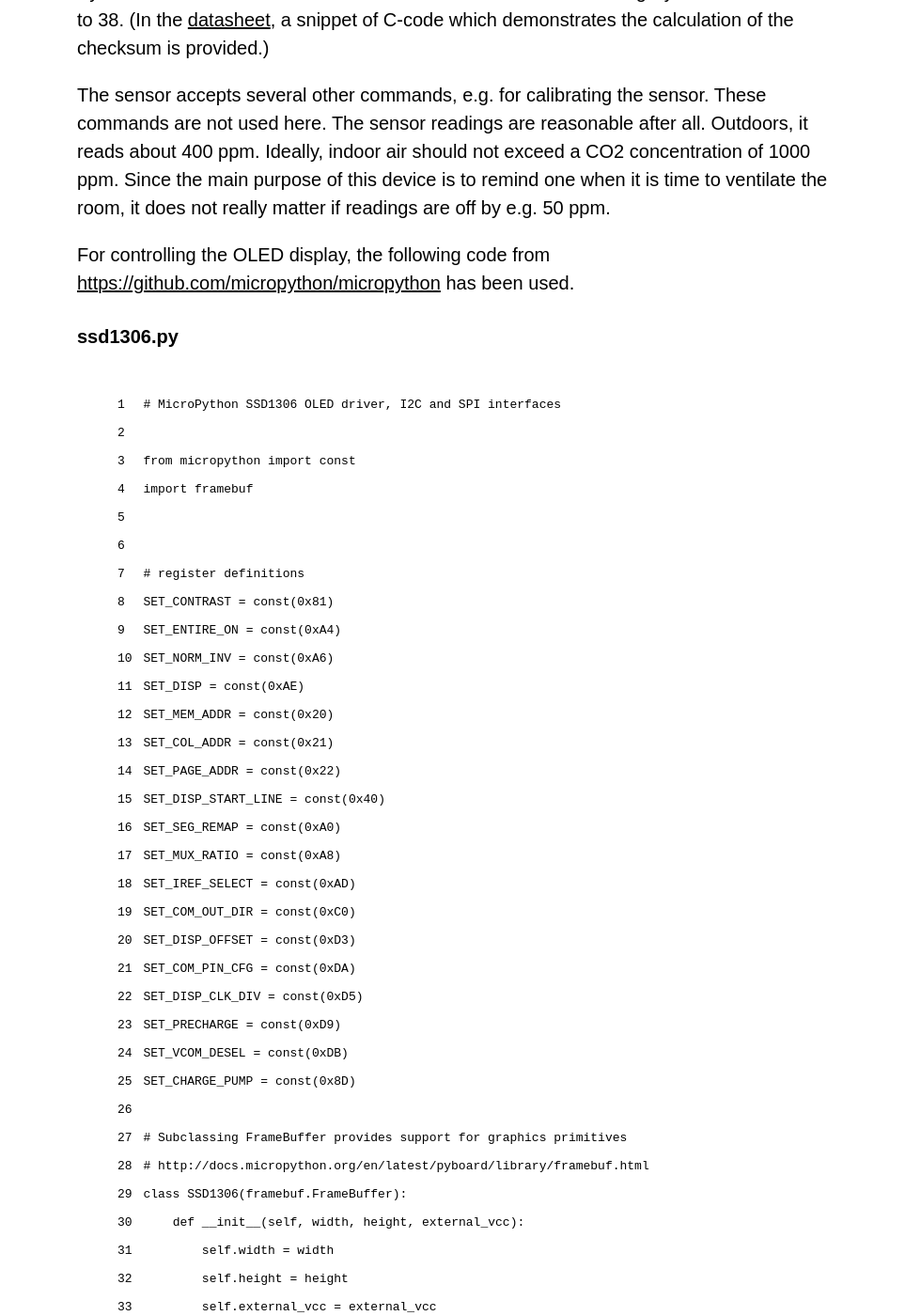
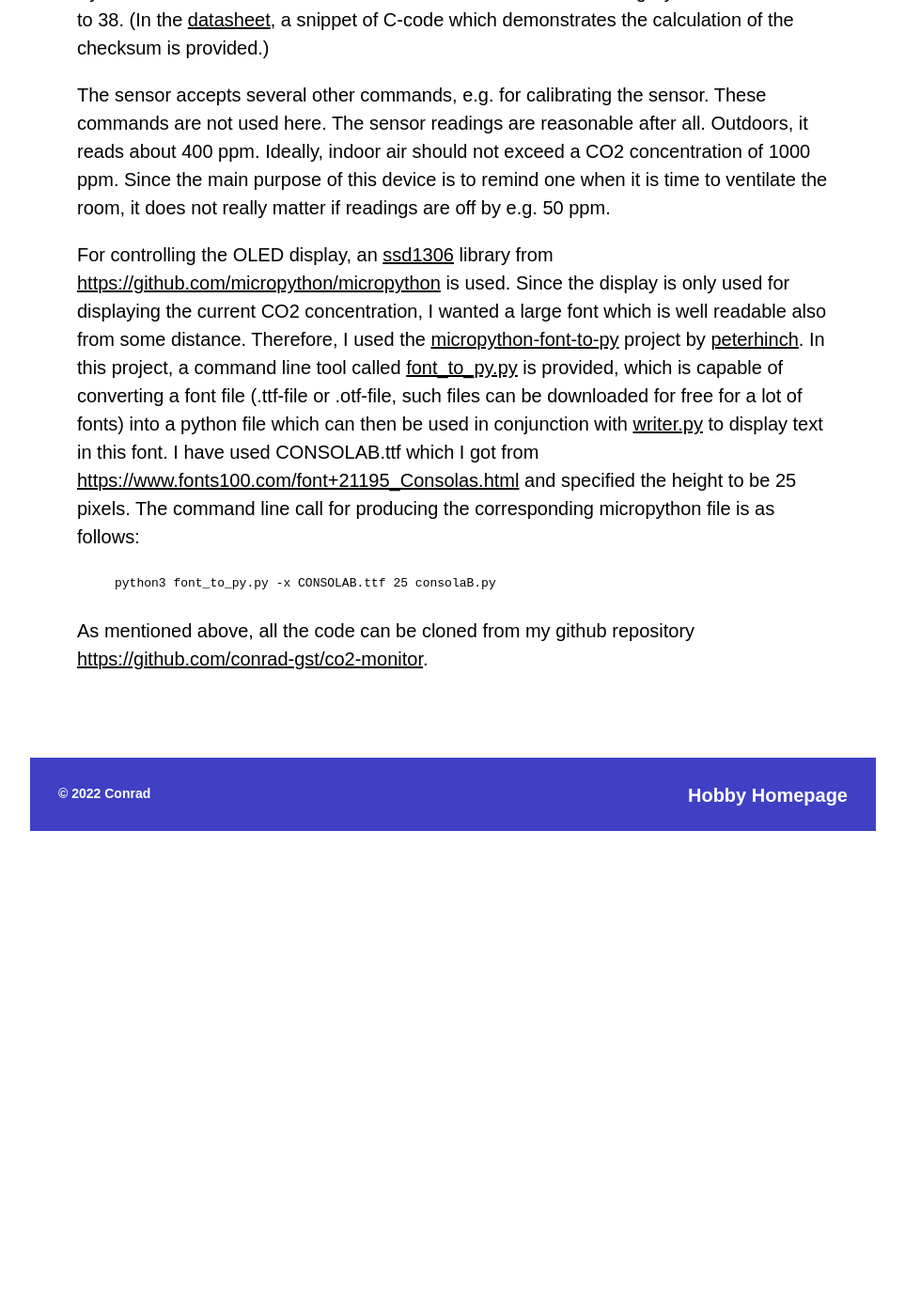
Before and after one commit to conrad-gst/conrad-gst.github.io, a Jekyll site: the page built from articles/microcontrollerProjects/co2Monitor.md, in a window 1280 px wide and 1400 px high, scrolled down 7183 px. Shown: the whole window at 94% size, without its empty margins (158-1121 px from the left). Built offline with Jekyll 4.4.1, drawn with Linux system fonts in a browser that asks for light colours; after the commit the page ends 8075 px from its top, so only the background shows below that; some of the changed text lies outside the part shown.

Commit message:
updated content

```diff
--- a/articles/microcontrollerProjects/co2Monitor.md
+++ b/articles/microcontrollerProjects/co2Monitor.md
@@ -148,178 +148,7 @@ In the constructor of this class, an UART object is created. Furthermore, the by
 
 The sensor accepts several other commands, e.g. for calibrating the sensor. These commands are not used here. The sensor readings are reasonable after all. Outdoors, it reads about 400 ppm. Ideally, indoor air should not exceed a CO2 concentration of 1000 ppm. Since the main purpose of this device is to remind one when it is time to ventilate the room, it does not really matter if readings are off by e.g. 50 ppm.
 
-For controlling the OLED display, the following code from [https://github.com/micropython/micropython](https://github.com/micropython/micropython) has been used.
-
-#### ssd1306.py
-<font size="3">
-{% highlight python linenos %}
-# MicroPython SSD1306 OLED driver, I2C and SPI interfaces
-
-from micropython import const
-import framebuf
-
-
-# register definitions
-SET_CONTRAST = const(0x81)
-SET_ENTIRE_ON = const(0xA4)
-SET_NORM_INV = const(0xA6)
-SET_DISP = const(0xAE)
-SET_MEM_ADDR = const(0x20)
-SET_COL_ADDR = const(0x21)
-SET_PAGE_ADDR = const(0x22)
-SET_DISP_START_LINE = const(0x40)
-SET_SEG_REMAP = const(0xA0)
-SET_MUX_RATIO = const(0xA8)
-SET_IREF_SELECT = const(0xAD)
-SET_COM_OUT_DIR = const(0xC0)
-SET_DISP_OFFSET = const(0xD3)
-SET_COM_PIN_CFG = const(0xDA)
-SET_DISP_CLK_DIV = const(0xD5)
-SET_PRECHARGE = const(0xD9)
-SET_VCOM_DESEL = const(0xDB)
-SET_CHARGE_PUMP = const(0x8D)
-
-# Subclassing FrameBuffer provides support for graphics primitives
-# http://docs.micropython.org/en/latest/pyboard/library/framebuf.html
-class SSD1306(framebuf.FrameBuffer):
-    def __init__(self, width, height, external_vcc):
-        self.width = width
-        self.height = height
-        self.external_vcc = external_vcc
-        self.pages = self.height // 8
-        self.buffer = bytearray(self.pages * self.width)
-        super().__init__(self.buffer, self.width, self.height, framebuf.MONO_VLSB)
-        self.init_display()
-
-    def init_display(self):
-        for cmd in (
-            SET_DISP,  # display off
-            # address setting
-            SET_MEM_ADDR,
-            0x00,  # horizontal
-            # resolution and layout
-            SET_DISP_START_LINE,  # start at line 0
-            SET_SEG_REMAP | 0x01,  # column addr 127 mapped to SEG0
-            SET_MUX_RATIO,
-            self.height - 1,
-            SET_COM_OUT_DIR | 0x08,  # scan from COM[N] to COM0
-            SET_DISP_OFFSET,
-            0x00,
-            SET_COM_PIN_CFG,
-            0x02 if self.width > 2 * self.height else 0x12,
-            # timing and driving scheme
-            SET_DISP_CLK_DIV,
-            0x80,
-            SET_PRECHARGE,
-            0x22 if self.external_vcc else 0xF1,
-            SET_VCOM_DESEL,
-            0x30,  # 0.83*Vcc
-            # display
-            SET_CONTRAST,
-            0xFF,  # maximum
-            SET_ENTIRE_ON,  # output follows RAM contents
-            SET_NORM_INV,  # not inverted
-            SET_IREF_SELECT,
-            0x30,  # enable internal IREF during display on
-            # charge pump
-            SET_CHARGE_PUMP,
-            0x10 if self.external_vcc else 0x14,
-            SET_DISP | 0x01,  # display on
-        ):  # on
-            self.write_cmd(cmd)
-        self.fill(0)
-        self.show()
-
-    def poweroff(self):
-        self.write_cmd(SET_DISP)
-
-    def poweron(self):
-        self.write_cmd(SET_DISP | 0x01)
-
-    def contrast(self, contrast):
-        self.write_cmd(SET_CONTRAST)
-        self.write_cmd(contrast)
-
-    def invert(self, invert):
-        self.write_cmd(SET_NORM_INV | (invert & 1))
-
-    def rotate(self, rotate):
-        self.write_cmd(SET_COM_OUT_DIR | ((rotate & 1) << 3))
-        self.write_cmd(SET_SEG_REMAP | (rotate & 1))
-
-    def show(self):
-        x0 = 0
-        x1 = self.width - 1
-        if self.width != 128:
-            # narrow displays use centred columns
-            col_offset = (128 - self.width) // 2
-            x0 += col_offset
-            x1 += col_offset
-        self.write_cmd(SET_COL_ADDR)
-        self.write_cmd(x0)
-        self.write_cmd(x1)
-        self.write_cmd(SET_PAGE_ADDR)
-        self.write_cmd(0)
-        self.write_cmd(self.pages - 1)
-        self.write_data(self.buffer)
-
-
-class SSD1306_I2C(SSD1306):
-    def __init__(self, width, height, i2c, addr=0x3C, external_vcc=False):
-        self.i2c = i2c
-        self.addr = addr
-        self.temp = bytearray(2)
-        self.write_list = [b"\x40", None]  # Co=0, D/C#=1
-        super().__init__(width, height, external_vcc)
-
-    def write_cmd(self, cmd):
-        self.temp[0] = 0x80  # Co=1, D/C#=0
-        self.temp[1] = cmd
-        self.i2c.writeto(self.addr, self.temp)
-
-    def write_data(self, buf):
-        self.write_list[1] = buf
-        self.i2c.writevto(self.addr, self.write_list)
-
-
-class SSD1306_SPI(SSD1306):
-    def __init__(self, width, height, spi, dc, res, cs, external_vcc=False):
-        self.rate = 10 * 1024 * 1024
-        dc.init(dc.OUT, value=0)
-        res.init(res.OUT, value=0)
-        cs.init(cs.OUT, value=1)
-        self.spi = spi
-        self.dc = dc
-        self.res = res
-        self.cs = cs
-        import time
-
-        self.res(1)
-        time.sleep_ms(1)
-        self.res(0)
-        time.sleep_ms(10)
-        self.res(1)
-        super().__init__(width, height, external_vcc)
-
-    def write_cmd(self, cmd):
-        self.spi.init(baudrate=self.rate, polarity=0, phase=0)
-        self.cs(1)
-        self.dc(0)
-        self.cs(0)
-        self.spi.write(bytearray([cmd]))
-        self.cs(1)
-
-    def write_data(self, buf):
-        self.spi.init(baudrate=self.rate, polarity=0, phase=0)
-        self.cs(1)
-        self.dc(1)
-        self.cs(0)
-        self.spi.write(buf)
-        self.cs(1)
-{% endhighlight %}
-</font>
-
- Since the display is only used for displaying the current CO2 concentration, I wanted a large font which is well readable also from some distance. Therefore, I used the [micropython-font-to-py](https://github.com/peterhinch/micropython-font-to-py) project by [peterhinch](https://github.com/peterhinch). In this project, a command line tool called [font_to_py.py](https://github.com/peterhinch/micropython-font-to-py/blob/master/font_to_py.py) is provided, which is capable of converting a font file (.ttf-file or .otf-file, such files can be downloaded for free for a lot of fonts) into a python file which can then be used in conjunction with [writer.py](https://github.com/peterhinch/micropython-font-to-py/blob/master/writer/old_versions/writer_fw_compatible.py) to display text in this font. I have used CONSOLAB.ttf which I got from [https://www.fonts100.com/font+21195_Consolas.html](https://www.fonts100.com/font+21195_Consolas.html) and specified the height to be 25 pixels. The command line call for producing the corresponding micropython file is as follows:
+For controlling the OLED display, an [ssd1306](https://github.com/conrad-gst/co2-monitor/blob/main/micropython%20code/ssd1306.py) library from [https://github.com/micropython/micropython](https://github.com/micropython/micropython) is used. Since the display is only used for displaying the current CO2 concentration, I wanted a large font which is well readable also from some distance. Therefore, I used the [micropython-font-to-py](https://github.com/peterhinch/micropython-font-to-py) project by [peterhinch](https://github.com/peterhinch). In this project, a command line tool called [font_to_py.py](https://github.com/peterhinch/micropython-font-to-py/blob/master/font_to_py.py) is provided, which is capable of converting a font file (.ttf-file or .otf-file, such files can be downloaded for free for a lot of fonts) into a python file which can then be used in conjunction with [writer.py](https://github.com/peterhinch/micropython-font-to-py/blob/master/writer/old_versions/writer_fw_compatible.py) to display text in this font. I have used CONSOLAB.ttf which I got from [https://www.fonts100.com/font+21195_Consolas.html](https://www.fonts100.com/font+21195_Consolas.html) and specified the height to be 25 pixels. The command line call for producing the corresponding micropython file is as follows:
 
 <font size="3">
 {% highlight shell %}
```
Also changed, not shown: other parts of articles/microcontrollerProjects/co2Monitor.md (+2 -2 lines).
